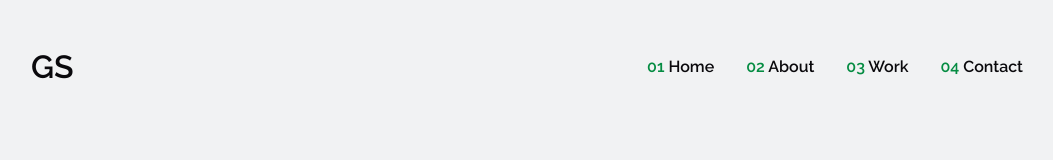
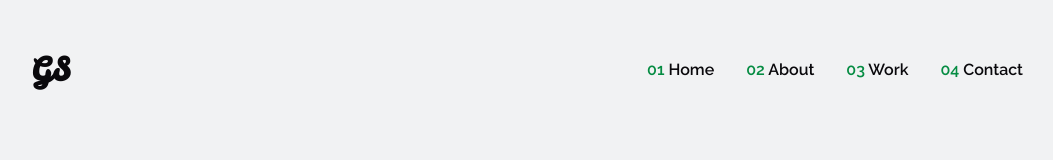
Before and after one commit to garysmith1933/Portfolio, a React (Create React App) app: page / in a window 1280 px wide. Shown: the top 160 px of the page, without its empty margins (129-1182 px from the left). Built offline with nearby package versions, Linux system fonts and the light colour scheme; the HTML template or start-up script is replaced by a standard one.

Commit message:
added temp favicon

```diff
--- a/public/index.html
+++ b/public/index.html
@@ -9,10 +9,9 @@
       name="description"
       content="Web site created using create-react-app"
     />
-    <link rel="apple-touch-icon" href="%PUBLIC_URL%/logo192.png" />
     <link rel="preconnect" href="https://fonts.googleapis.com">
     <link rel="preconnect" href="https://fonts.gstatic.com" crossorigin>
-    <link href="https://fonts.googleapis.com/css2?family=Raleway:wght@400;500;600&display=swap" rel="stylesheet">
+    <link href="https://fonts.googleapis.com/css2?family=Leckerli+One&family=Raleway:wght@400;500;600&display=swap" rel="stylesheet">
     <!--
       manifest.json provides metadata used when your web app is installed on a
       user's mobile device or desktop. See https://developers.google.com/web/fundamentals/web-app-manifest/
--- a/src/index.css
+++ b/src/index.css
@@ -76,6 +76,7 @@
 .nav-logo {
   margin-left: 2rem;
   font-size: 2rem;
+  font-family: 'Leckerli One', cursive;
 }
 
 .nav-items {
```
Also changed, not shown: 1 other file (tests, documents, lock files or other folders).
